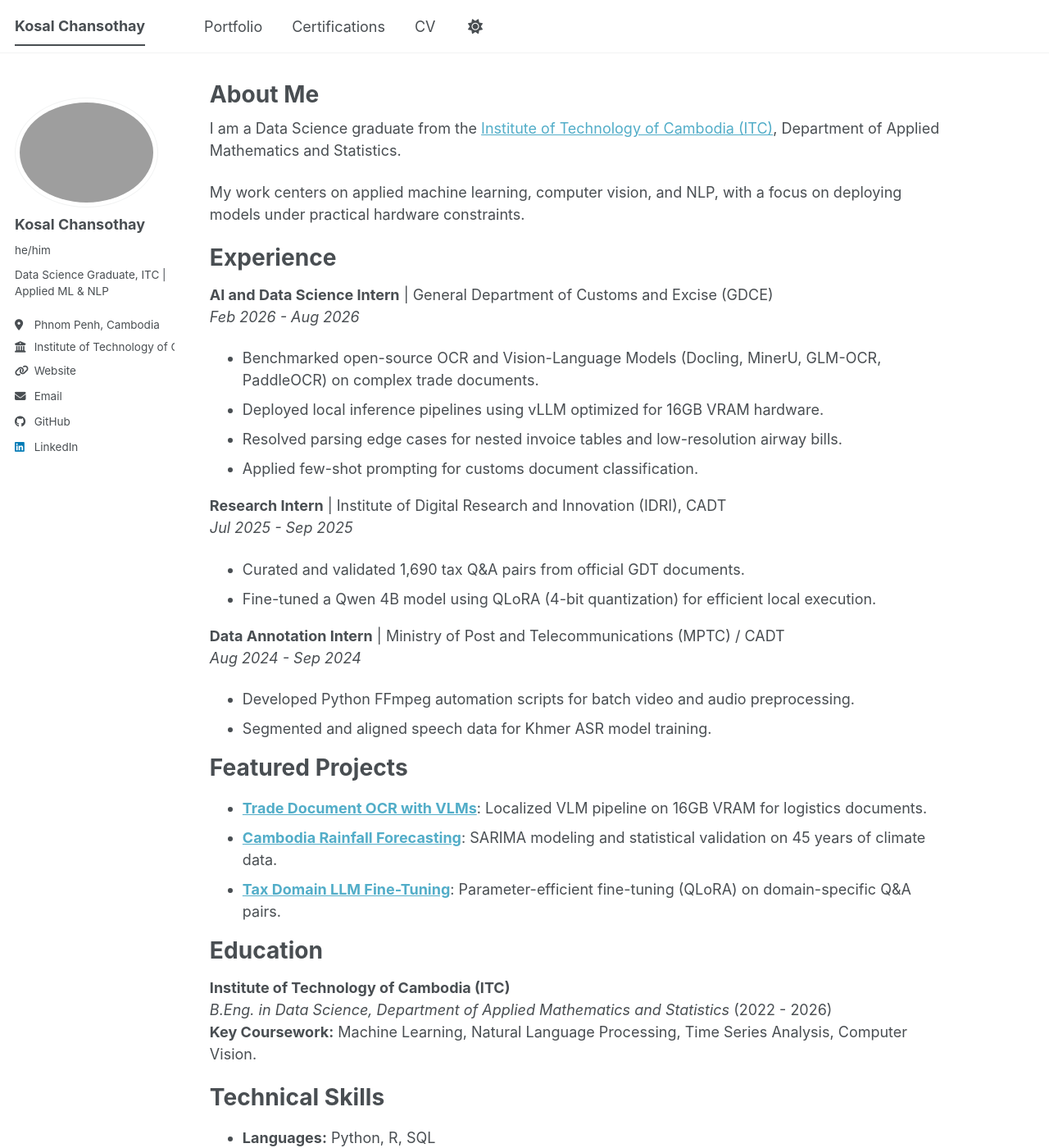
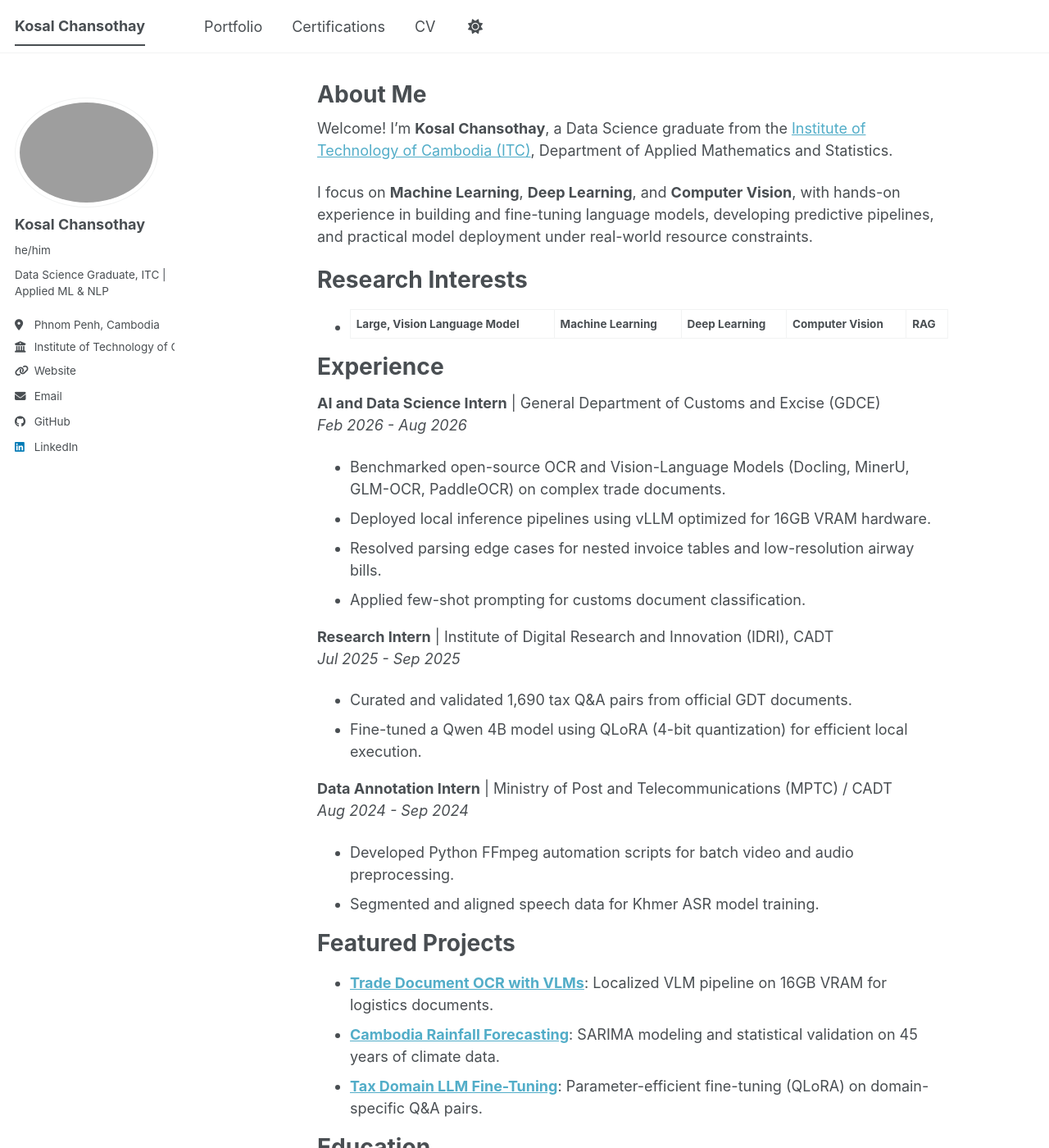
Before and after one commit to KosalChansothay/kosalchansothay.github.io, a Jekyll site: the page built from _pages/about.md, in a window 1280 px wide and 1400 px high. Shown: the whole window at 82% size. Built offline with Jekyll 4.4.1, drawn with Linux system fonts in a browser that asks for light colours; a script bundle is joined from its source files by our own code; library files that are not in the unit come from our copies; some of the changed text lies outside the part shown.

Commit message:
update the gap profile

```diff
--- a/_pages/about.md
+++ b/_pages/about.md
@@ -7,9 +7,13 @@ redirect_from:
   - /about.html
 ---
 
-I am a Data Science graduate from the [Institute of Technology of Cambodia (ITC)](https://www.itc.edu.kh/), Department of Applied Mathematics and Statistics.
+Welcome! I'm **Kosal Chansothay**, a Data Science graduate from the [Institute of Technology of Cambodia (ITC)](https://www.itc.edu.kh/), Department of Applied Mathematics and Statistics.
 
-My work centers on applied machine learning, computer vision, and NLP, with a focus on deploying models under practical hardware constraints.
+I focus on **Machine Learning**, **Deep Learning**, and **Computer Vision**, with hands-on experience in building and fine-tuning language models, developing predictive pipelines, and practical model deployment under real-world resource constraints.
+
+Research Interests
+======
+- **Large, Vision Language Model** | **Machine Learning** | **Deep Learning** | **Computer Vision** | **RAG**
 
 Experience
 ======
@@ -42,26 +46,30 @@ Education
 ======
 
 **Institute of Technology of Cambodia (ITC)**
-*B.Eng. in Data Science, Department of Applied Mathematics and Statistics* (2022 - 2026)
-**Key Coursework:** Machine Learning, Natural Language Processing, Time Series Analysis, Computer Vision.
+*B.Eng. in Data Science, Department of Applied Mathematics and Statistics* (October 2022 - 2026)
+
+**Relevant Coursework:**
+- **Exploratory Data Analysis and Unsupervised Learning** | **Natural Language Processing** | **Advanced Data Science** | **Time Series Analysis** | **Business Intelligence**
 
 Technical Skills
 ======
 
-- **Languages:** Python, R, SQL
+- **Programming Languages:** Python, R, SQL
 - **Frameworks & Tools:** PyTorch, vLLM, Hugging Face, Scikit-learn
-- **Data & Analytics:** Pandas, NumPy, Plotly, Power BI
+- **Data & Analytics:** NumPy, Pandas, Matplotlib, Seaborn, Plotly, Power BI, Excel
 
 Certifications
 ======
 
+- [Machine Learning Specialization](https://www.coursera.org/account/accomplishments/specialization/N9HTBKVN5NTA)
 - [Google AI Professional Certificate](https://www.coursera.org/account/accomplishments/specialization/HHOEA4NAN36C)
-- [Google Advanced Data Analytics](https://coursera.org/share/678e5558b72bb73900a874181888a790)
-- [Machine Learning Specialization](https://www.coursera.org/account/accomplishments/specialization/N9HTBKVN5NTA)
+- [Google Data Analytics Professional Certificate](https://coursera.org/share/6d8384088f44319829cad7c50e77302b)
+- [Google Advanced Data Analytics Professional Certificate](https://coursera.org/share/678e5558b72bb73900a874181888a790)
 - [Meta Data Analyst Professional Certificate](https://coursera.org/share/2c8d05191cad229d711836165a46b54f)
-- [Handong Global University Data Science Camp](https://drive.google.com/file/d/13a6fvsZJIJerTzdufcfBIBmojouPrD67/view?usp=drivesdk)
+- [Data Science Camp by Handong Global University](https://drive.google.com/file/d/13a6fvsZJIJerTzdufcfBIBmojouPrD67/view?usp=drivesdk)
+- [Industry Professional Credentials Track (STIC)](https://www.dropbox.com/scl/fi/c96zl2a3yd9behxwl97iw/26168.Kosal-Chansothay_2024.10.24.stic-certificate-of-completion.pdf?rlkey=r3b5xwvff5nddix21pty7up7j&e=1&dl=0)
 
-Contact
+Get in Touch
 ======
 
-Open to data science and machine learning opportunities. Feel free to connect via [Email](mailto:kosalchansothay@gmail.com) or [LinkedIn](https://www.linkedin.com/in/kosal-chansothay-985b52297).
+I am always open to discussing research collaborations, data science projects, or opportunities in the field. Feel free to connect via [Email](mailto:kosalchansothay@gmail.com) or [LinkedIn](https://www.linkedin.com/in/kosal-chansothay-985b52297).
--- a/_sass/layout/_archive.scss
+++ b/_sass/layout/_archive.scss
@@ -11,8 +11,7 @@
 
   @include breakpoint($large) {
     @include span(10 of 12 last);
-    @include prefix(1 of 12);
-    padding-left: 1.5rem;
+    @include prefix(1.5 of 12);
   }
 
   a {
--- a/_sass/layout/_page.scss
+++ b/_sass/layout/_page.scss
@@ -19,9 +19,8 @@
 .page {
   @include breakpoint($large) {
     @include span(10 of 12 last);
-    @include prefix(1 of 12);
+    @include prefix(1.5 of 12);
     @include suffix(1 of 12);
-    padding-left: 1.5rem;
   }
 
   .page__inner-wrap {
```
